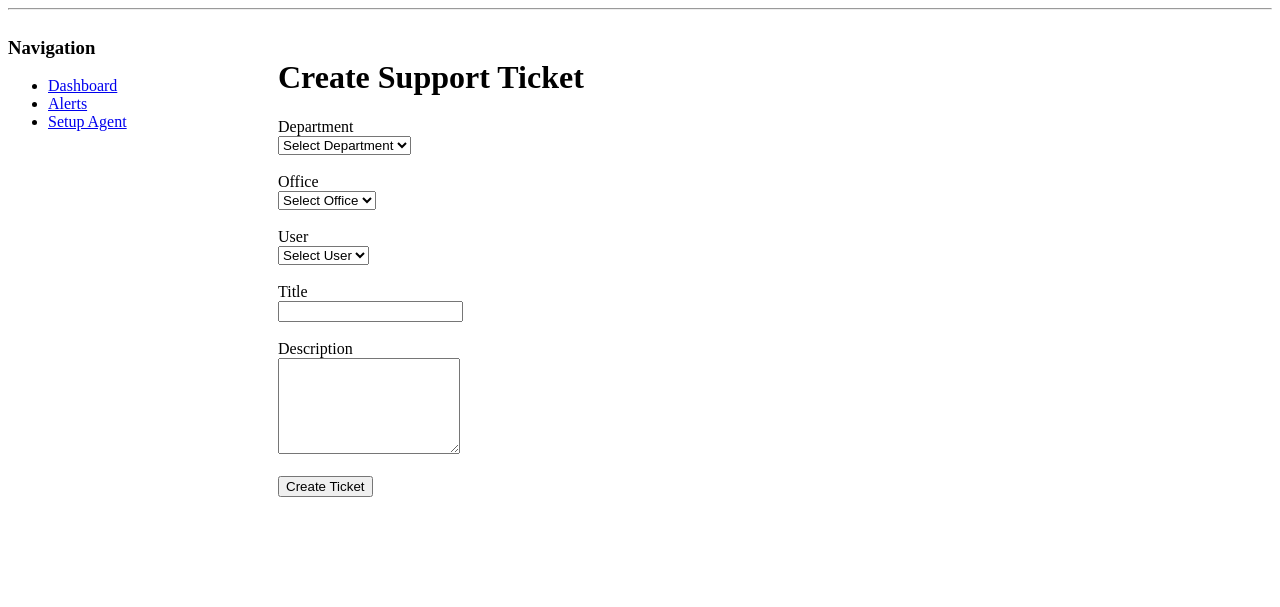
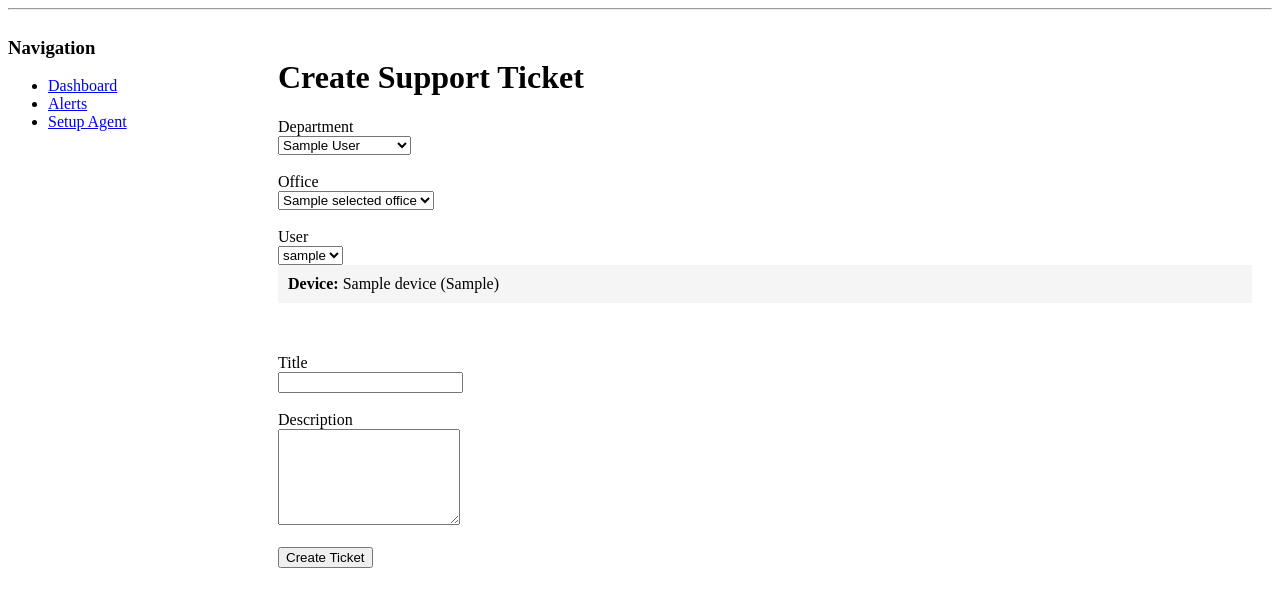
Before and after one commit to Salah6-9/netwerk-manager-django, a Django app: template templates/support/create.html in a window 1280 px wide. Shown: the part 142-749 px from the top of the page. Run offline with Django 5.2, Linux system fonts and the light colour scheme; tables that the repository leaves empty hold one stand-in row (values such as "Sample post"); the template is opened without the code that fills it: values that come from a table or form of the project are taken from there, most other values are stand-ins (such as "Sample title", 1, 10 or a date in 2020).

Commit message:
Add create ticket from device workflow with automatic department → office → user selection

```diff
--- a/pages/views.py
+++ b/pages/views.py
@@ -12,7 +12,7 @@ import json
 import os
 from django.utils import timezone
 from django.http import JsonResponse
-
+from datetime import timedelta
 
 
 def is_admin(user):
--- a/templates/support/create.html
+++ b/templates/support/create.html
@@ -3,6 +3,7 @@
 {% block content %}
 
 <h1>Create Support Ticket</h1>
+<input type="hidden" id="device-id" value="{{ device.id|default:'' }}">
 
 <form method="post">
 
@@ -12,18 +13,18 @@
     <br>
 
     <select id="department" name="department">
+
         <option value="">Select Department</option>
 
         {% for d in departments %}
 
-        <option value="{{d.id}}">
-            {{d.name}}
+        <option value="{{ d.id }}" {% if selected_department and d.id == selected_department.id %}selected{% endif %}>
+            {{ d.name }}
         </option>
 
         {% endfor %}
 
     </select>
-
     <br><br>
 
     <label>Office</label>
@@ -31,7 +32,17 @@
 
     <select id="office" name="office">
 
+        {% if selected_office %}
+
+        <option value="{{selected_office.id}}" selected>
+            {{selected_office.name}}
+        </option>
+
+        {% else %}
+
         <option value="">Select Office</option>
+
+        {% endif %}
 
     </select>
 
@@ -42,9 +53,31 @@
 
     <select id="user" name="user">
 
+        {% if selected_user %}
+
+        <option value="{{selected_user.id}}" selected>
+            {{selected_user.username}}
+        </option>
+
+        {% else %}
+
         <option value="">Select User</option>
 
+        {% endif %}
+
     </select>
+    {% if device %}
+
+    <div style="background:#f5f5f5;padding:10px;margin-bottom:15px">
+
+        <strong>Device:</strong>
+        {{ device.hostname }} ({{ device.mac }})
+
+        <input type="hidden" name="device" value="{{ device.id }}">
+
+    </div>
+
+    {% endif %}
 
     <br><br>
 
@@ -70,6 +103,11 @@
 
 <script>
 
+    const deviceId = document.getElementById("device-id").value;
+
+    // إذا لم تكن التذكرة قادمة من جهاز
+    if (!deviceId) {
+
         document.getElementById("department").addEventListener("change", function () {
 
             let departmentId = this.value;
@@ -84,6 +122,7 @@
 
                     document.getElementById("user").innerHTML =
                         "<option value=''>Select User</option>";
+
                     data.forEach(function (office) {
 
                         officeSelect.innerHTML +=
@@ -108,7 +147,7 @@
 
                     let userSelect = document.getElementById("user");
 
-                userSelect.innerHTML = "<option>Select User</option>";
+                    userSelect.innerHTML = "<option value=''>Select User</option>";
 
                     data.forEach(function (user) {
 
@@ -123,6 +162,8 @@
 
         });
 
+    }
+
 </script>
 
 {% endblock %}
```
Also changed, not shown: support/views.py (+32 -7 lines), templates/admin/device_details.html (+8 -0 lines). Lines whose indentation alone changed are shown as unchanged.
